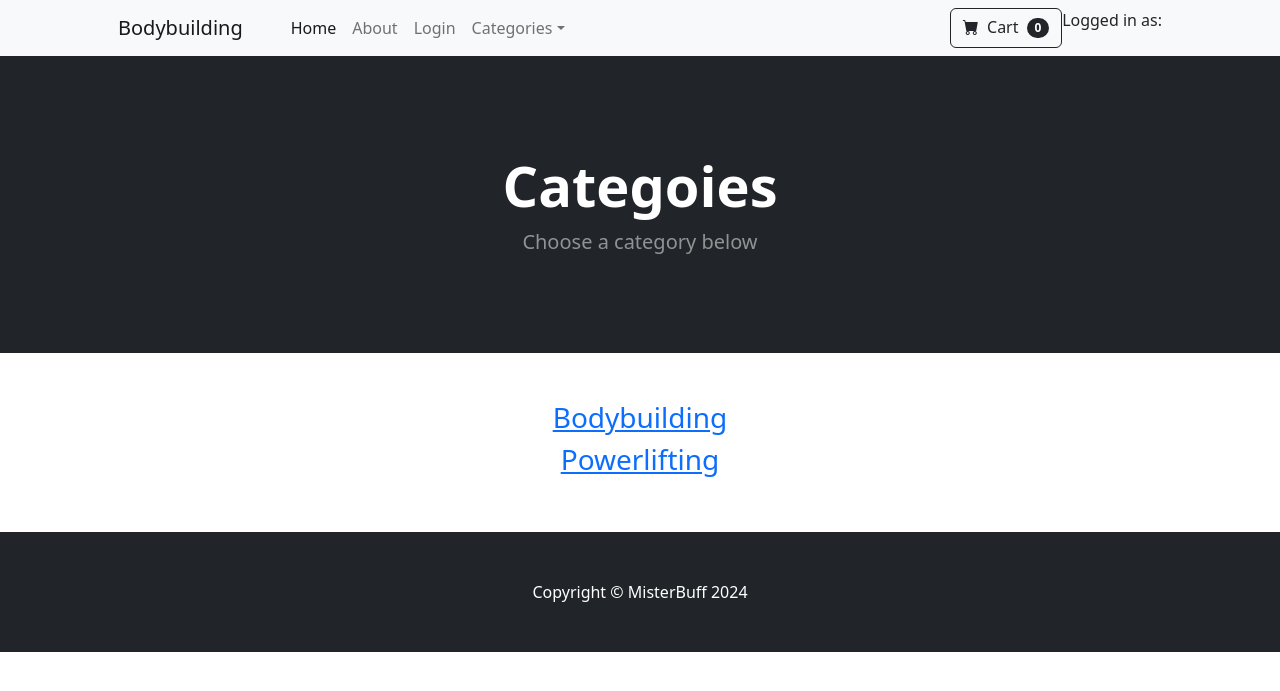
After one commit to EsadMrkulic/gym_ecommerce, a Django app: page /category_summary in a window 1280 px wide. The commit adds this page. Shown: the top 691 px of the page. Run offline with Django 4.2, Linux system fonts and the light colour scheme; data comes from the database, SQL or seed files in the repository; both versions use the stored data as it was after the commit; some libraries are stand-ins or nearby versions.

Commit message:
added an all categories page (for SEO), needs to get bootstrapped

```diff
--- /dev/null
+++ b/store/templates/category_summary.html
@@ -0,0 +1,31 @@
+{% extends 'base.html' %}
+
+{% block content %}
+<!-- Header-->
+    <header class="bg-dark py-5">
+        <div class="container px-4 px-lg-5 my-5">
+            <div class="text-center text-white">
+                <h1 class="display-4 fw-bolder">Categoies</h1>
+                <p class="lead fw-normal text-white-50 mb-0">Choose a category below</p>
+            </div>
+        </div>
+    </header>
+    <br/>
+    <br/>
+    <div class="container">
+        <div class="row">
+            <center>
+                <div class="col-8">
+                    {% for category in categories %}
+                    <h3>
+                        <a href="{% url 'category' category %}">{{ category }}</a>
+                    </h3>
+                    {% endfor %}
+                </div>
+            </center>
+        </div>
+    </div>
+    <br/>
+    <br/>
+
+{% endblock %}
--- a/store/templates/navbar.html
+++ b/store/templates/navbar.html
@@ -15,7 +15,7 @@
                 <li class="nav-item dropdown">
                     <a class="nav-link dropdown-toggle" id="navbarDropdown" href="#" role="button" data-bs-toggle="dropdown" aria-expanded="false">Categories</a>
                     <ul class="dropdown-menu" aria-labelledby="navbarDropdown">
-                        <li><a class="dropdown-item" href="{% url 'home' %}">All Products</a></li>
+                        <li><a class="dropdown-item" href="{% url 'category_summary' %}">All Categories</a></li>
                         <li><hr class="dropdown-divider" /></li>
                         <li><a class="dropdown-item" href="{% url 'category' 'Bodybuilding' %}">Bodybuilding Guides</a></li>
                         <li><a class="dropdown-item" href="{% url 'category' 'Powerlifting' %}">Powerlifting Guides</a></li>
--- a/store/urls.py
+++ b/store/urls.py
@@ -13,4 +13,7 @@ urlpatterns = [
     path(
         "category/<str:foo>", views.category, name="category"
     ),  # Str = string / foo = variable passed in
+    path(
+        "category_summary", views.category_summary, name="category_summary"
+    ),  # Str = string / foo = variable passed in
 ]
--- a/store/views.py
+++ b/store/views.py
@@ -8,6 +8,12 @@ from .forms import SignUpForm
 from django import forms
 
 # Create your views here.
+
+
+# Category summary view
+def category_summary(request):
+    categories = Category.objects.all()
+    return render(request, "category_summary.html", {"categories": categories})
 
 
 # Product view
```
Also changed, not shown: db.sqlite3.
